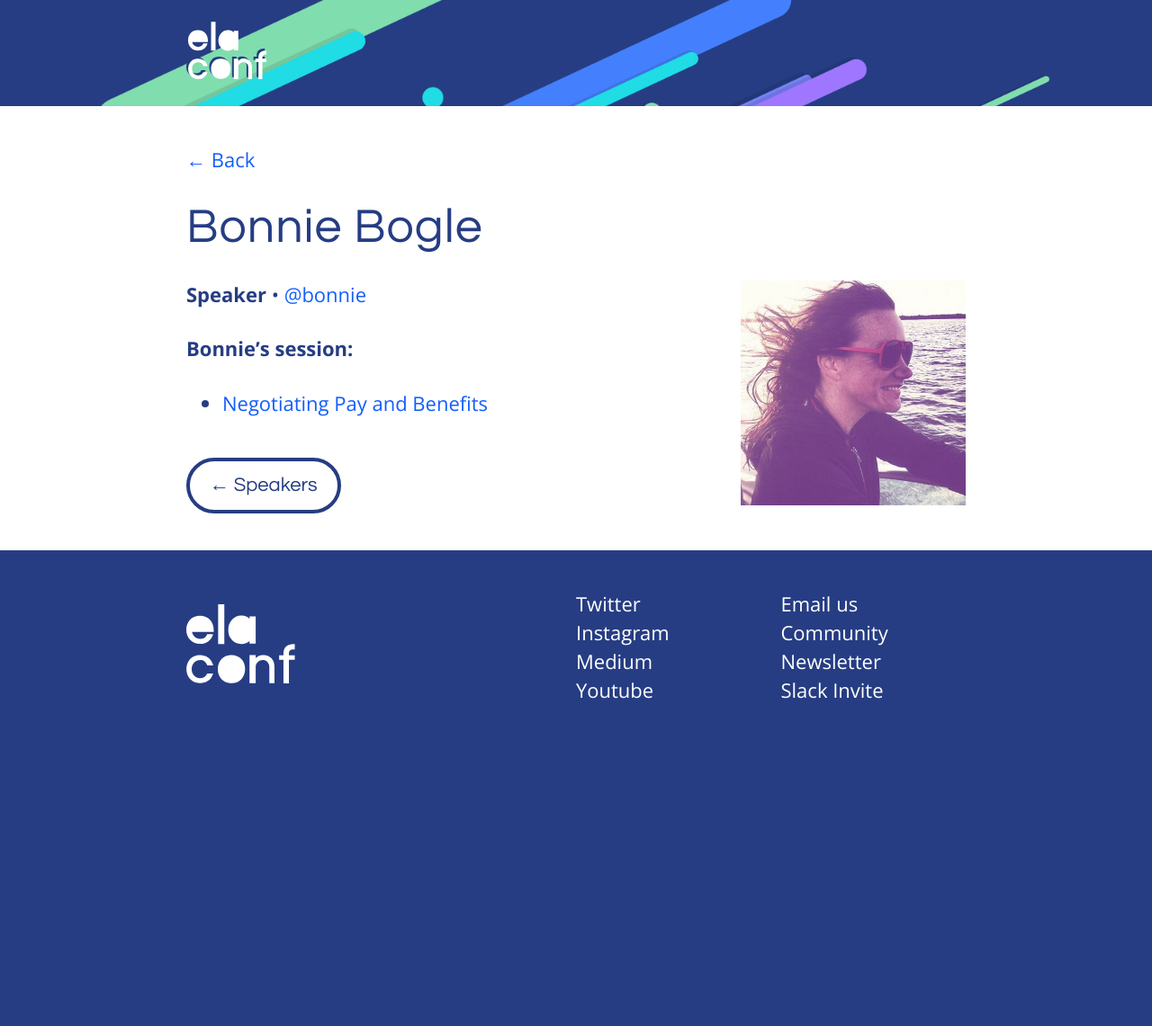
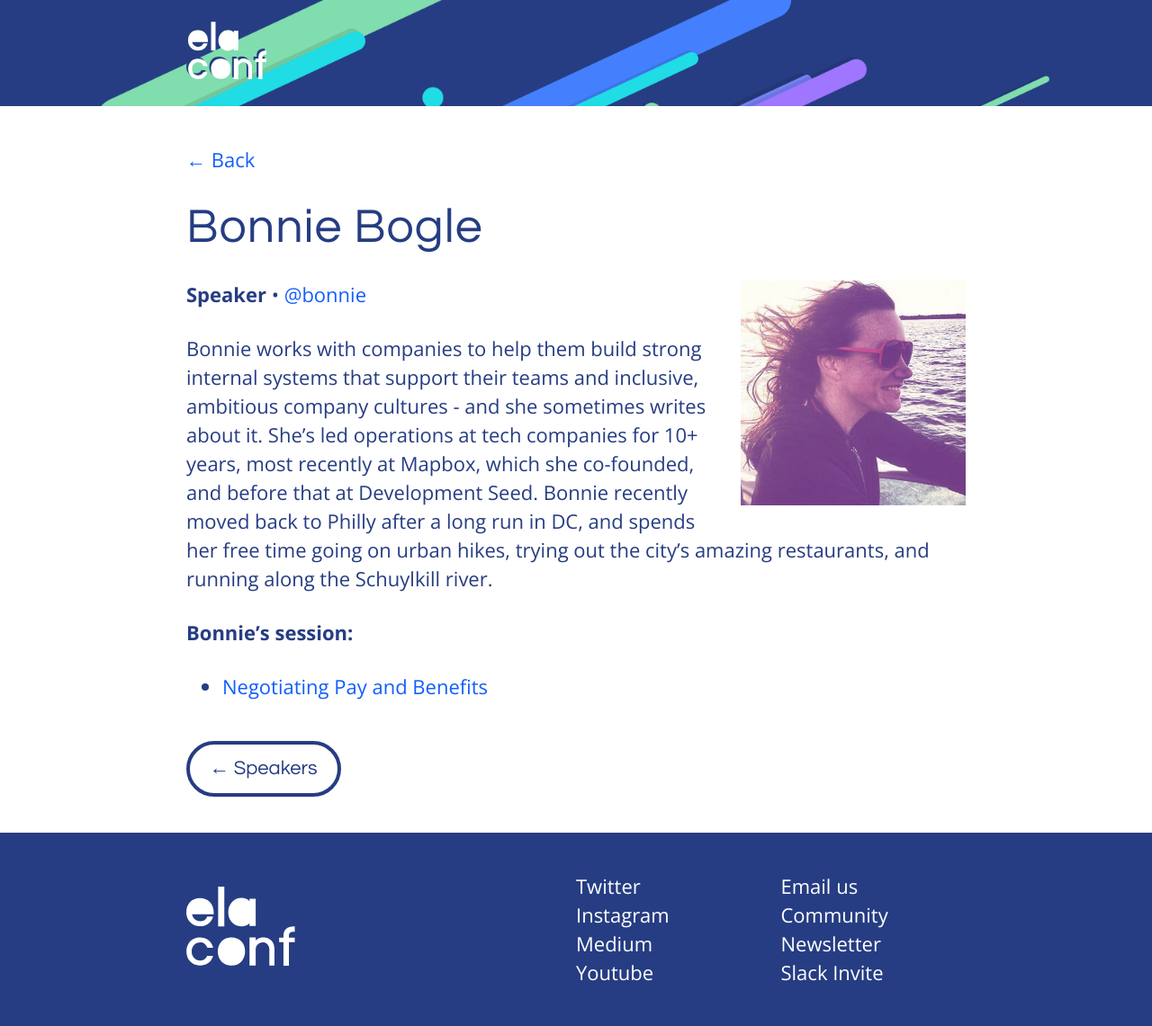
Before and after one commit to elaconf/elaconf.github.io, a Jekyll site: the page built from _speakers/bonnie-bogle.md, in a window 1280 px wide. Shown: the whole page at 90% size. Built offline with Jekyll 4.4.1, drawn with Linux system fonts in a browser that asks for light colours; before the commit the page ends 900 px from its top, so only the background shows below that.

Commit message:
Update bonnie-bogle.md

```diff
--- a/_speakers/bonnie-bogle.md
+++ b/_speakers/bonnie-bogle.md
@@ -4,3 +4,5 @@ social: twitter
 handle: bonnie
 image: promo/bonnie-bogle.png
 ---
+
+Bonnie works with companies to help them build strong internal systems that support their teams and inclusive, ambitious company cultures - and she sometimes writes about it. She's led operations at tech companies for 10+ years, most recently at Mapbox, which she co-founded, and before that at Development Seed. Bonnie recently moved back to Philly after a long run in DC, and spends her free time going on urban hikes, trying out the city's amazing restaurants, and running along the Schuylkill river.
```
